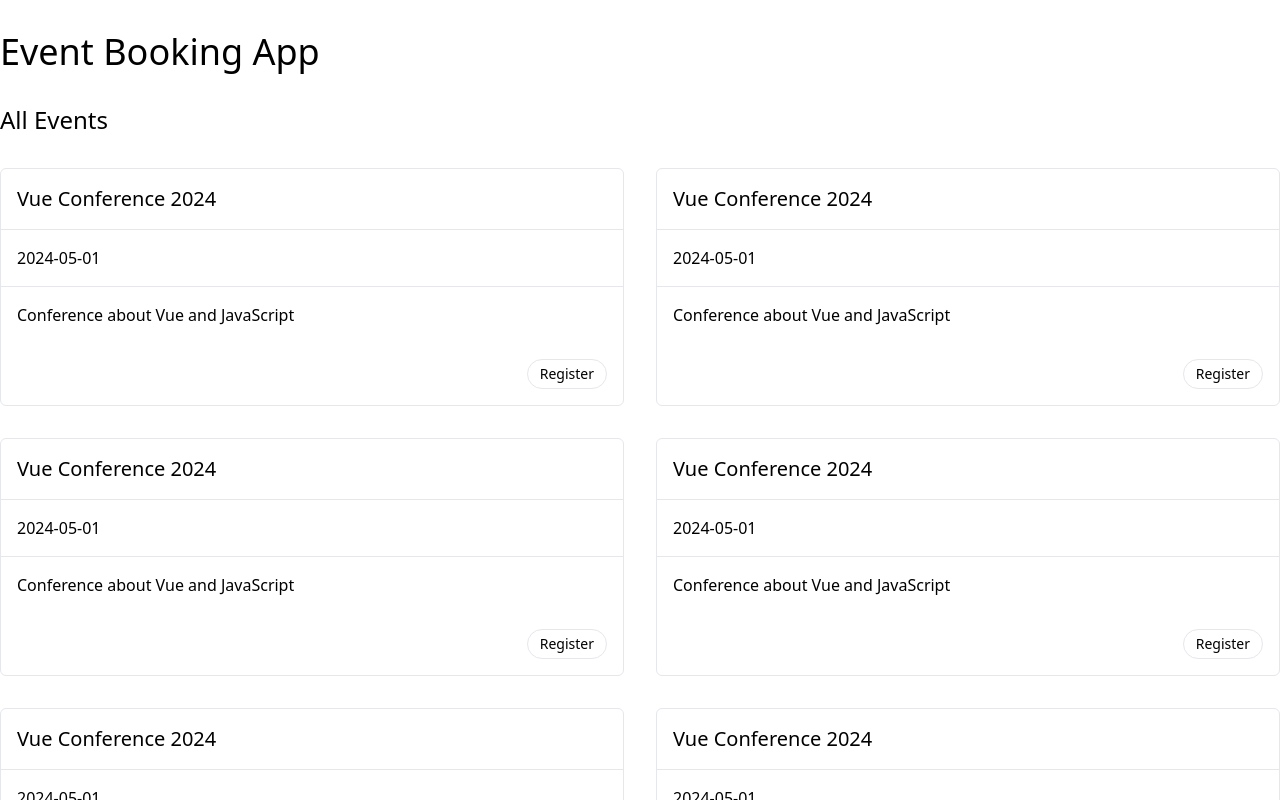
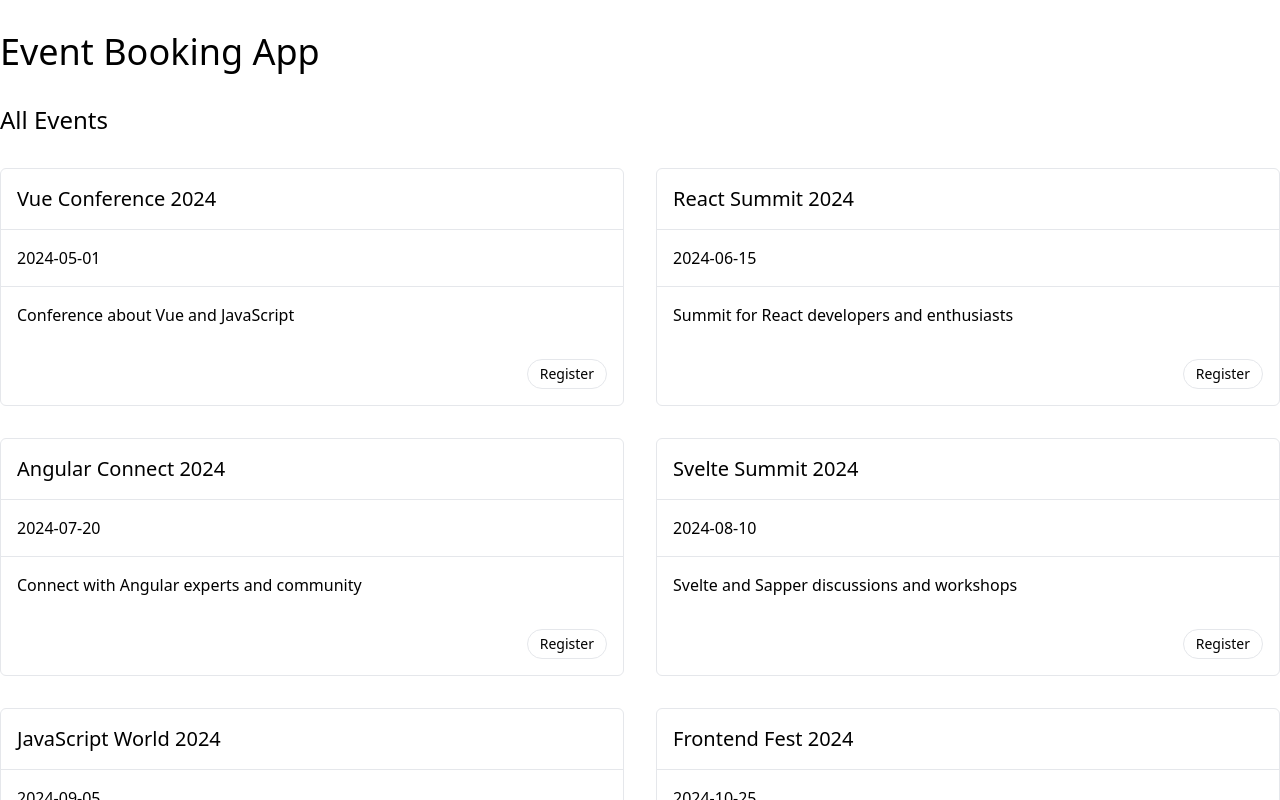
Before and after one commit to nandarwin19/vue, a Vue app in the folder medium/: page / in a window 1280 px wide. Shown: the top 800 px of the page. Built offline with nearby package versions, Linux system fonts and the light colour scheme.

Commit message:
done exercise

```diff
--- /dev/null
+++ b/medium/constants/index.js
@@ -0,0 +1,38 @@
+export const eventCards = [
+  {
+    id: 1,
+    title: 'Vue Conference 2024',
+    when: '2024-05-01',
+    description: 'Conference about Vue and JavaScript'
+  },
+  {
+    id: 2,
+    title: 'React Summit 2024',
+    when: '2024-06-15',
+    description: 'Summit for React developers and enthusiasts'
+  },
+  {
+    id: 3,
+    title: 'Angular Connect 2024',
+    when: '2024-07-20',
+    description: 'Connect with Angular experts and community'
+  },
+  {
+    id: 4,
+    title: 'Svelte Summit 2024',
+    when: '2024-08-10',
+    description: 'Svelte and Sapper discussions and workshops'
+  },
+  {
+    id: 5,
+    title: 'JavaScript World 2024',
+    when: '2024-09-05',
+    description: 'Global JavaScript conference with top speakers'
+  },
+  {
+    id: 6,
+    title: 'Frontend Fest 2024',
+    when: '2024-10-25',
+    description: 'Festival celebrating frontend technologies'
+  }
+]
--- a/medium/src/App.vue
+++ b/medium/src/App.vue
@@ -1,5 +1,6 @@
 <script setup>
-import EventCard from '@/components/EventCard.vue'
+import { eventCards } from '../constants'
+import BookingItem from './components/BookingItem.vue'
 </script>
 
 <template>
@@ -9,12 +10,12 @@
 
     <section class="grid grid-cols-2 gap-8">
       <!-- <EventCard v-for="i in 8" :key="i" /> -->
-      <EventCard
-        v-for="i in 8"
-        :key="i"
-        title="Vue Conference 2024"
-        when="2024-05-01"
-        description="Conference about Vue and JavaScript"
+      <BookingItem
+        v-for="eventCard in eventCards"
+        :key="eventCard.id"
+        :title="eventCard.title"
+        :when="eventCard.when"
+        :description="eventCard.description"
       />
     </section>
     <h2 class="text-2xl font-medium">Your Bookings</h2>
--- a/medium/src/components/EventCard.vue
+++ b/medium/src/components/BookingItem.vue
@@ -4,13 +4,13 @@
     <p class="p-4 border-b border-gray-200">{{ when }}</p>
     <p class="p-4">{{ description }}</p>
     <section class="flex justify-end p-4">
-      <RoundButton @click="$emit('register')"> Register </RoundButton>
+      <RoundedCard @click="$emit('register')"> Register </RoundedCard>
     </section>
   </div>
 </template>
 
 <script setup>
-import RoundButton from './RoundButton.vue'
+import RoundedCard from './RoundedCard.vue'
 defineProps({
   title: String,
   when: String,
--- /dev/null
+++ b/medium/src/components/RoundedCard.vue
@@ -0,0 +1,15 @@
+<template>
+  <button
+    class="text-sm font-medium border border-gray-200 rounded-full px-3 py-1 hover:bg-gray-100"
+    @click="$emit('click')"
+  >
+    <slot></slot>
+  </button>
+</template>
+
+<script setup>
+defineEmits(['click'])
+defineProps({
+  label: String
+})
+</script>
```
